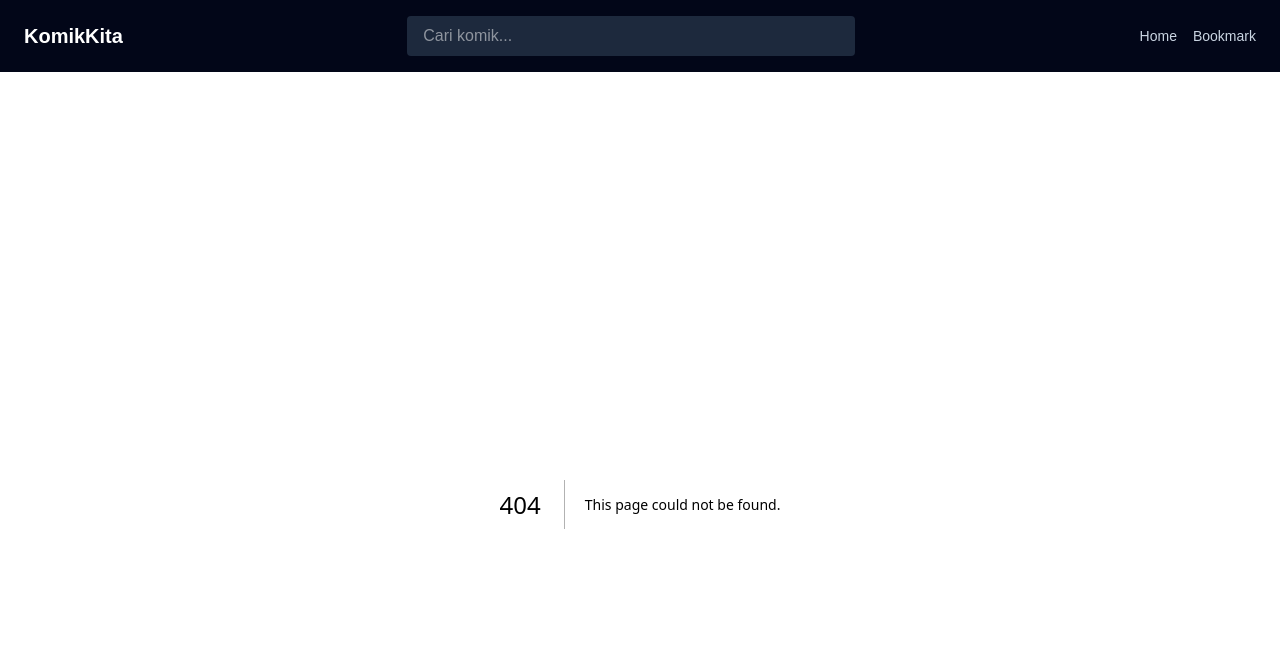
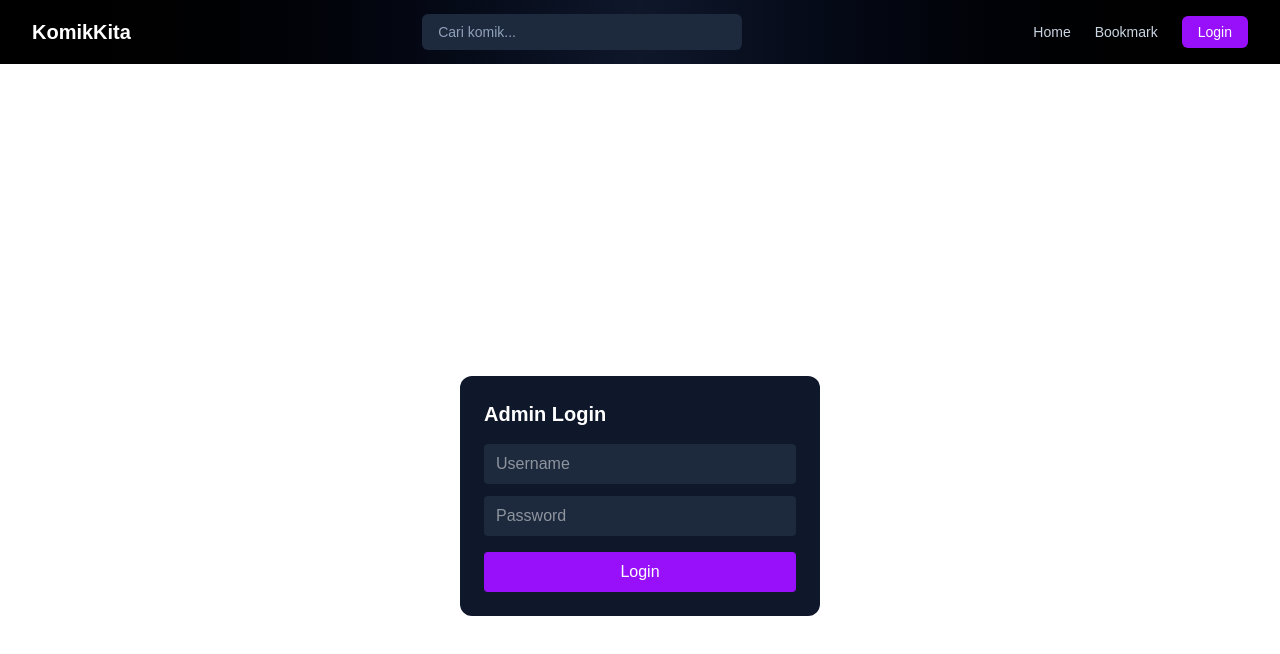
Before and after one commit to Azizprayog/Project-komik, a Next.js app: page /api/admin/login in a window 1280 px wide. Before the commit this address had no page. Shown: the top 654 px of the page. Built offline with nearby package versions, Linux system fonts and the light colour scheme.

Commit message:
benerin admin login dan user

```diff
--- /dev/null
+++ b/app/api/admin/login/page.tsx
@@ -0,0 +1,52 @@
+"use client";
+
+import { useState } from "react";
+
+export default function AdminLoginPage() {
+  const [username, setUsername] = useState("");
+  const [password, setPassword] = useState("");
+
+  async function handleLogin(e: React.FormEvent) {
+    e.preventDefault();
+
+    const res = await fetch("/api/auth/login", {
+      method: "POST",
+      headers: { "Content-Type": "application/json" },
+      body: JSON.stringify({ username, password }),
+    });
+
+    if (res.ok) {
+      window.location.href = "/admin";
+    } else {
+      alert("Login admin gagal");
+    }
+  }
+
+  return (
+    <div className="min-h-screen flex items-center justify-center">
+      <form
+        onSubmit={handleLogin}
+        className="bg-slate-900 p-6 rounded-xl w-[360px]"
+      >
+        <h1 className="text-xl font-bold mb-4 text-white">Admin Login</h1>
+
+        <input
+          className="w-full mb-3 px-3 py-2 rounded bg-slate-800 text-white"
+          placeholder="Username"
+          onChange={(e) => setUsername(e.target.value)}
+        />
+
+        <input
+          type="password"
+          className="w-full mb-4 px-3 py-2 rounded bg-slate-800 text-white"
+          placeholder="Password"
+          onChange={(e) => setPassword(e.target.value)}
+        />
+
+        <button className="w-full py-2 bg-purple-600 rounded text-white">
+          Login
+        </button>
+      </form>
+    </div>
+  );
+}
--- a/app/login/page.tsx
+++ /dev/null
@@ -1,75 +0,0 @@
-"use client";
-
-import { useState } from "react";
-import { useRouter } from "next/navigation";
-
-export default function LoginPage() {
-  const router = useRouter();
-  const [username, setUsername] = useState("");
-  const [password, setPassword] = useState("");
-  const [loading, setLoading] = useState(false);
-  const [error, setError] = useState("");
-
-  async function submit() {
-    setError("");
-    setLoading(true);
-
-    const res = await fetch("/api/auth/login", {
-      method: "POST",
-      headers: { "Content-Type": "application/json" },
-      body: JSON.stringify({ username, password }),
-    });
-
-    setLoading(false);
-
-    if (!res.ok) {
-      setError("Username atau password salah");
-      return;
-    }
-
-    router.push("/admin");
-  }
-
-  return (
-    <div className="min-h-screen flex items-center justify-center bg-black text-white">
-      <div className="w-full max-w-sm space-y-6 border border-slate-800 p-6 rounded-lg bg-slate-900">
-        <h1 className="text-2xl font-bold text-center">Admin Login</h1>
-
-        {/* Username */}
-        <div className="space-y-1">
-          <label className="text-sm text-slate-400">Username</label>
-          <input
-            type="text"
-            placeholder="admin"
-            value={username}
-            onChange={(e) => setUsername(e.target.value)}
-            className="w-full px-3 py-2 rounded bg-slate-800 border border-slate-700 focus:outline-none focus:ring-2 focus:ring-purple-600"
-          />
-        </div>
-
-        {/* Password */}
-        <div className="space-y-1">
-          <label className="text-sm text-slate-400">Password</label>
-          <input
-            type="password"
-            placeholder="••••••••"
-            value={password}
-            onChange={(e) => setPassword(e.target.value)}
-            className="w-full px-3 py-2 rounded bg-slate-800 border border-slate-700 focus:outline-none focus:ring-2 focus:ring-purple-600"
-          />
-        </div>
-
-        {/* Error */}
-        {error && <p className="text-sm text-red-500 text-center">{error}</p>}
-
-        {/* Button */}
-        <button
-          onClick={submit}
-          disabled={loading}
-          className="w-full bg-purple-600 hover:bg-purple-700 transition px-4 py-2 rounded font-semibold disabled:opacity-50">
-          {loading ? "Masuk..." : "Login"}
-        </button>
-      </div>
-    </div>
-  );
-}
--- a/components/Navbar.tsx
+++ b/components/Navbar.tsx
@@ -1,36 +1,43 @@
-"use client";
-
-import { useRouter } from "next/navigation";
-import { useState } from "react";
+import Link from "next/link";
 
 export default function Navbar() {
-  const router = useRouter();
-  const [query, setQuery] = useState("");
+  return (
+    <nav className="w-full h-16 flex items-center justify-between px-8 bg-gradient-to-r from-black via-slate-900 to-black">
+      {/* LEFT */}
+      <Link href="/" className="text-xl font-bold text-white">
+        KomikKita
+      </Link>
 
-  function handleSubmit(e: React.FormEvent) {
-    e.preventDefault();
-    if (!query.trim()) return;
+      {/* CENTER */}
+      <input
+        type="text"
+        placeholder="Cari komik..."
+        className="w-[320px] px-4 py-2 rounded-md bg-slate-800 text-sm text-white placeholder-slate-400 focus:outline-none"
+      />
 
-    router.push(`/search?q=${encodeURIComponent(query)}`);
-  }
+      {/* RIGHT */}
+      <div className="flex items-center gap-6 text-sm">
+        <Link
+          href="/"
+          className="text-slate-300 hover:text-white transition"
+        >
+          Home
+        </Link>
 
-  return (
-    <nav className="flex items-center justify-between px-6 py-4 bg-slate-950">
-      <h1 className="text-xl font-bold text-white">KomikKita</h1>
+        <Link
+          href="/bookmark"
+          className="text-slate-300 hover:text-white transition"
+        >
+          Bookmark
+        </Link>
 
-      <form onSubmit={handleSubmit} className="w-full max-w-md">
-        <input
-          type="text"
-          placeholder="Cari komik..."
-          value={query}
-          onChange={(e) => setQuery(e.target.value)}
-          className="w-full px-4 py-2 rounded bg-slate-800 text-white outline-none"
-        />
-      </form>
-
-      <div className="text-sm text-slate-300 space-x-4">
-        <a href="/">Home</a>
-        <a href="/bookmark">Bookmark</a>
+        {/* 🔥 LOGIN BUTTON */}
+        <Link
+          href="/login"
+          className="px-4 py-1.5 rounded-md bg-purple-600 hover:bg-purple-500 text-white transition font-medium"
+        >
+          Login
+        </Link>
       </div>
     </nav>
   );
```
